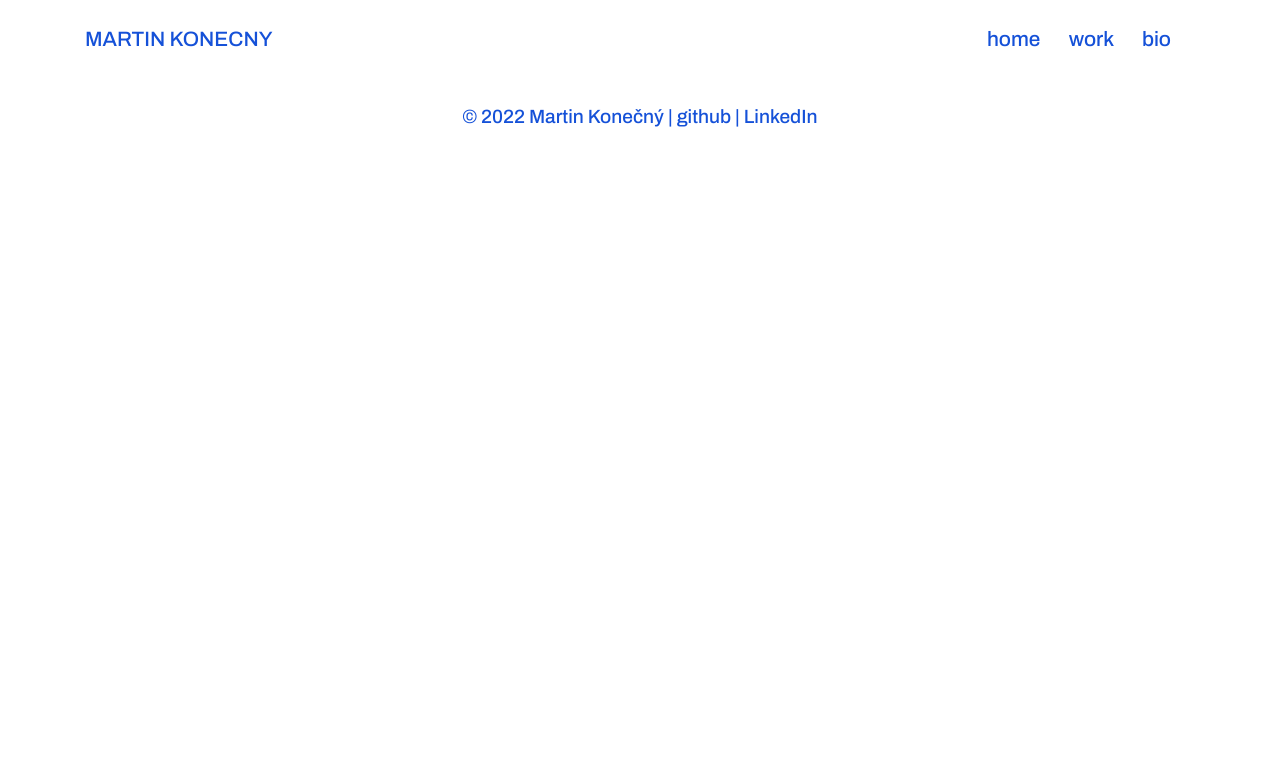
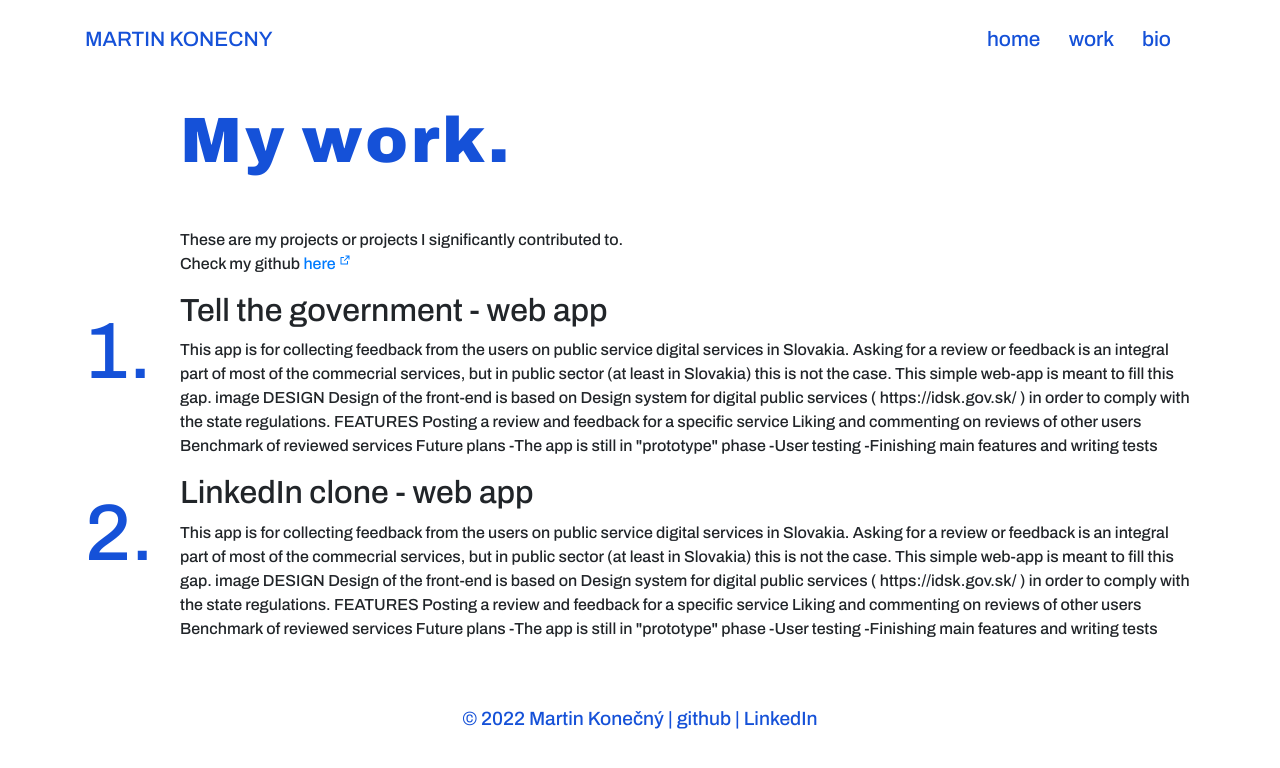
Before and after one commit to martin835/martinkonecny, a React (Create React App) app in the folder me-page-fe/: page /work in a window 1280 px wide. Shown: the top 768 px of the page. Built offline with nearby package versions, Linux system fonts and the light colour scheme.

Commit message:
my work page started

```diff
--- a/me-page-fe/src/App.js
+++ b/me-page-fe/src/App.js
@@ -6,6 +6,7 @@ import MyNavbar from "./components/MyNavbar";
 import Home from "./views/Home";
 import MyFooter from "./components/Footer";
 import MyBio from "./views/MyBio";
+import MyWork from "./views/MyWork";
 
 function App() {
   return (
@@ -14,6 +15,7 @@ function App() {
       <Routes>
         <Route path="/" element={<Home />} />
         <Route path="bio" element={<MyBio />} />
+        <Route path="work" element={<MyWork />} />
       </Routes>
       <MyFooter />
     </>
--- a/me-page-fe/src/index.css
+++ b/me-page-fe/src/index.css
@@ -39,3 +39,8 @@ h1 {
   color: var(--blue1);
   font-size: 1.2rem;
 }
+
+.big-number {
+  font-size: 5rem;
+  color: var(--blue1);
+}
--- a/me-page-fe/src/views/MyBio.jsx
+++ b/me-page-fe/src/views/MyBio.jsx
@@ -4,8 +4,6 @@ import { GrDownload } from "react-icons/gr";
 import resume from "../assets/CV_konecny_2022_v2.pdf";
 
 function MyBio() {
-  let navigate = useNavigate();
-
   return (
     <Container>
       <Row>
--- a/me-page-fe/src/views/MyWork.jsx
+++ b/me-page-fe/src/views/MyWork.jsx
@@ -0,0 +1,70 @@
+import { Col, Container, Row } from "react-bootstrap";
+import { RiExternalLinkLine } from "react-icons/ri";
+
+function MyWork() {
+  return (
+    <Container>
+      <Row>
+        <Col md={{ span: 10, offset: 1 }}>
+          <h1 className="my-5">My work.</h1>
+
+          <p>
+            These are my projects or projects I significantly contributed to.{" "}
+            <br />
+            Check my github{" "}
+            <a href="https://github.com/martin835">
+              here{" "}
+              <sup>
+                <RiExternalLinkLine />
+              </sup>
+            </a>{" "}
+          </p>
+        </Col>
+      </Row>
+      <Row>
+        <Col md={{ span: 1 }} className="big-number">
+          1.
+        </Col>
+        <Col>
+          <h2>Tell the government - web app</h2>
+          <p>
+            This app is for collecting feedback from the users on public service
+            digital services in Slovakia. Asking for a review or feedback is an
+            integral part of most of the commecrial services, but in public
+            sector (at least in Slovakia) this is not the case. This simple
+            web-app is meant to fill this gap. image DESIGN Design of the
+            front-end is based on Design system for digital public services (
+            https://idsk.gov.sk/ ) in order to comply with the state
+            regulations. FEATURES Posting a review and feedback for a specific
+            service Liking and commenting on reviews of other users Benchmark of
+            reviewed services Future plans -The app is still in "prototype"
+            phase -User testing -Finishing main features and writing tests
+          </p>
+        </Col>
+      </Row>
+      <Row>
+        <Col md={{ span: 1 }} className="big-number">
+          2.
+        </Col>
+        <Col>
+          <h2>LinkedIn clone - web app</h2>
+          <p>
+            This app is for collecting feedback from the users on public service
+            digital services in Slovakia. Asking for a review or feedback is an
+            integral part of most of the commecrial services, but in public
+            sector (at least in Slovakia) this is not the case. This simple
+            web-app is meant to fill this gap. image DESIGN Design of the
+            front-end is based on Design system for digital public services (
+            https://idsk.gov.sk/ ) in order to comply with the state
+            regulations. FEATURES Posting a review and feedback for a specific
+            service Liking and commenting on reviews of other users Benchmark of
+            reviewed services Future plans -The app is still in "prototype"
+            phase -User testing -Finishing main features and writing tests
+          </p>
+        </Col>
+      </Row>
+    </Container>
+  );
+}
+
+export default MyWork;
```
Also changed, not shown: me-page-fe/src/assets/tellGov1.png (added).
